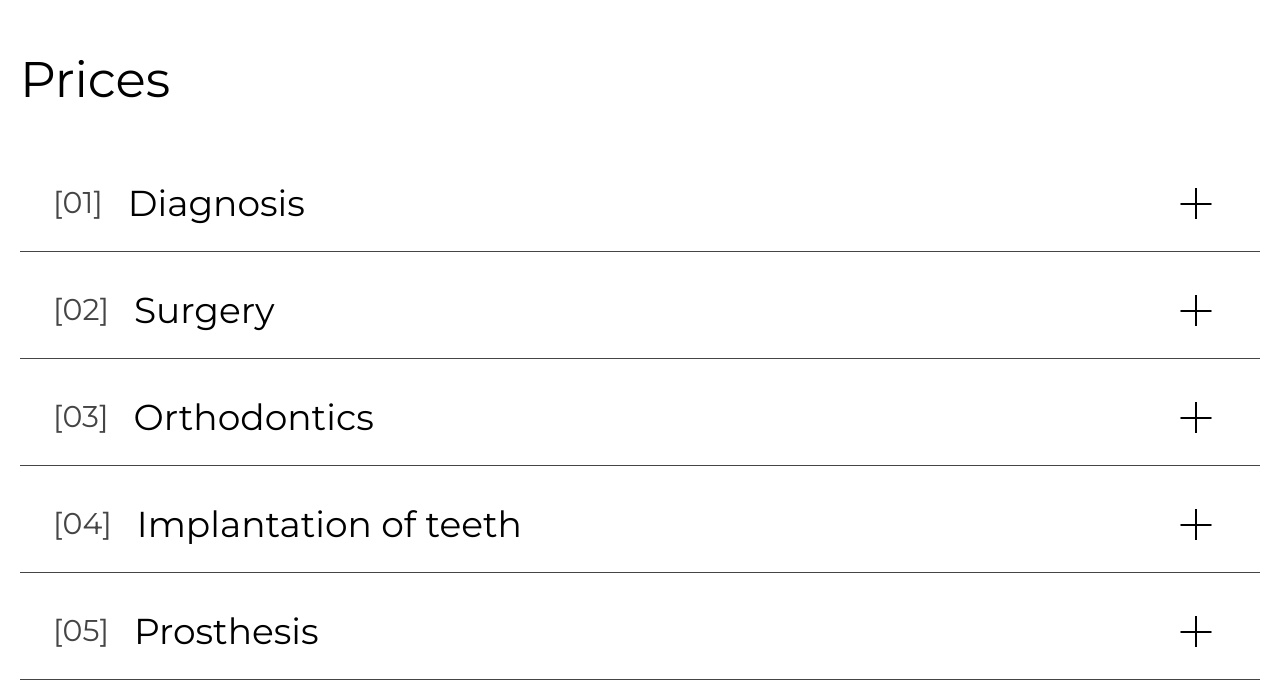
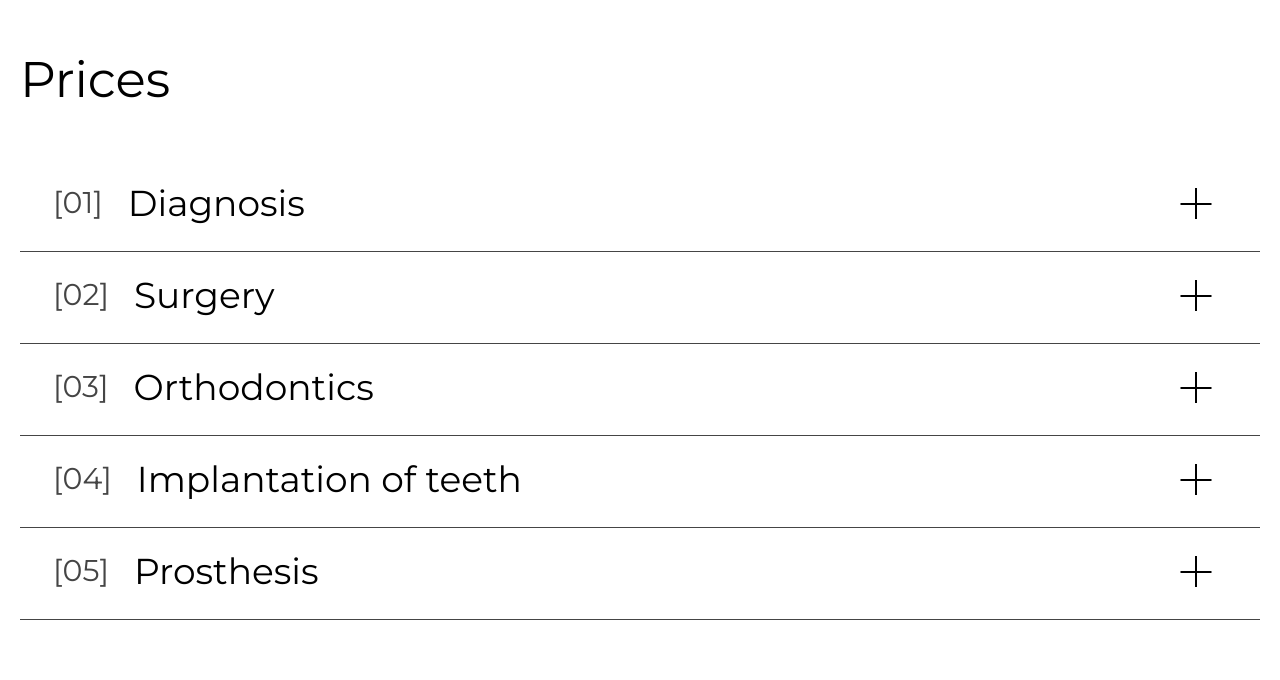
Before and after one commit to Intemeretor/DK, a React (Vite) app: page / in a window 1280 px wide. Shown: the part 1825-2505 px from the top of the page. After the commit the page ends 2445 px from the top, so only its background shows below. Built offline with nearby package versions, Linux system fonts and the light colour scheme.

Commit message:
prices list

```diff
--- a/src/modules/Prices/Prices.jsx
+++ b/src/modules/Prices/Prices.jsx
@@ -1,20 +1,54 @@
 import data from './pricesData';
 import PricesItem from './PricesItem';
 import './Prices.scss';
+import { useState } from 'react';
 
 export default function Prices() {
+	const [activeItem, setActiveItem] = useState();
+	const [items, setItems] = useState(data);
+	function updateItems(currentId) {
+		setItems(prevItems => {
+			const newItems = [];
+			for (let i = 0; i < prevItems.length; i++) {
+				const currentItem = prevItems[i];
+				if (currentItem.id == currentId) {
+					if (currentItem.active == true) {
+						newItems.push({ ...currentItem, active: false })
+					} else {
+						newItems.push({ ...currentItem, active: true })
+					}
 
-	const list = data.map((item, index) => {
+				} else {
+					newItems.push({ ...currentItem, active: false })
+				}
+			}
+			return newItems
+		})
+	}
+
+	const list = items.map((item, index) => {
 		return (
 			<PricesItem
 				num={item.num}
 				title={item.title}
 				key={index}
 				works={item.works}
+				id={index}
+				active={item.active}
+				updateItems={updateItems}
 			/>
 		)
 	})
-	console.log(data);
+
+
+
+	// function updateItems(id) {
+	// 	setActivePrice(prev => !prev);
+	// }
+
+
+
+
 	return (
 		<section className="prices">
 			<div className="prices__container container">
--- a/src/modules/Prices/Prices.scss
+++ b/src/modules/Prices/Prices.scss
@@ -15,7 +15,7 @@
 
 	&__item {
 		padding: 0px 0px 15px 0px;
-		margin: 0px 0px 40px 0px;
+		margin: 0px 0px 25px 0px;
 		position: relative;
 		border-bottom: 1px solid #454545;
 		&:last-child {
@@ -41,14 +41,15 @@
 	}
 
 	&__body {
+		transition: all 1s ease 0s;
 		padding: 0rem 2.0625rem;
-		transition: all 1s ease 0s;
 		border-radius: 2.5rem;
 	}
 
 	&__item-name {
+		position: relative;
 		cursor: pointer;
-
+		z-index: 20;
 		padding: 0px 0px 15px 0px;
 		display: flex;
 		align-items: center;
@@ -95,6 +96,8 @@
 
 	&__info {
 		display: none;
+		position: relative;
+		transform-origin: top;
 	}
 
 	&__pricelist {
--- a/src/modules/Prices/PricesItem.jsx
+++ b/src/modules/Prices/PricesItem.jsx
@@ -1,13 +1,9 @@
 import { useState } from "react"
 
-export default function PricesItem(props) {
-	const [activePrice, setActivePrice] = useState(false);
+export default function PricesItem({ updateItems, active, num, title, works, id } = props) {
 
-	function changeActive() {
-		setActivePrice(prev => !prev);
-	}
 
-	let works = props.works.map((item, index) => {
+	let worksList = works.map((item, index) => {
 		return (
 			<li key={index} className="pricelist__work">
 				<span className="pricelist__servicename">{item.name}</span>
@@ -16,17 +12,18 @@ export default function PricesItem(props) {
 			</li>
 		)
 	})
+
 	return (
-		<li className={`prices__item ${activePrice ? 'active' : ''}`}  >
+		<li className={`prices__item ${active ? 'active' : ''}`}  >
 			<div className="prices__body">
-				<div className="prices__item-name" onClick={changeActive}>
-					<span className="prices__num">{props.num}</span>
-					<span className="prices__label">{props.title}</span>
+				<div className="prices__item-name" onClick={() => updateItems(id)}>
+					<span className="prices__num">{num}</span>
+					<span className="prices__label">{title}</span>
 					<span className="prices__symbol"></span>
 				</div>
 				<div className="prices__info">
 					<ul className="prices__pricelist pricelist">
-						{works}
+						{worksList}
 					</ul>
 				</div>
 			</div>
--- a/src/modules/Prices/pricesData.jsx
+++ b/src/modules/Prices/pricesData.jsx
@@ -1,5 +1,7 @@
 export default [
 	{
+		id: 0,
+		active: false,
 		num: '[01]',
 		title: 'Diagnosis',
 		works: [
@@ -26,6 +28,8 @@ export default [
 		]
 	},
 	{
+		id: 1,
+		active: false,
 		num: '[02]',
 		title: 'Surgery',
 		works: [
@@ -37,6 +41,8 @@ export default [
 		]
 	},
 	{
+		id: 2,
+		active: false,
 		num: '[03]',
 		title: 'Orthodontics',
 		works: [
@@ -48,6 +54,8 @@ export default [
 		]
 	},
 	{
+		id: 3,
+		active: false,
 		num: '[04]',
 		title: 'Implantation of teeth',
 		works: [
@@ -59,6 +67,8 @@ export default [
 		]
 	},
 	{
+		id: 4,
+		active: false,
 		num: '[05]',
 		title: 'Prosthesis',
 		works: [
```
